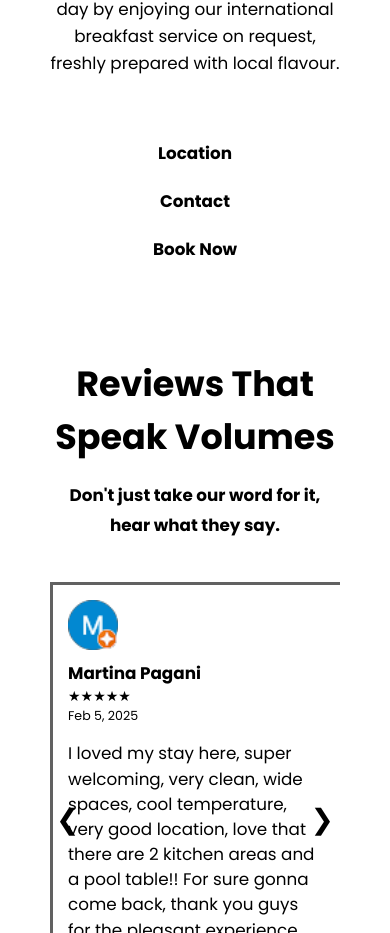
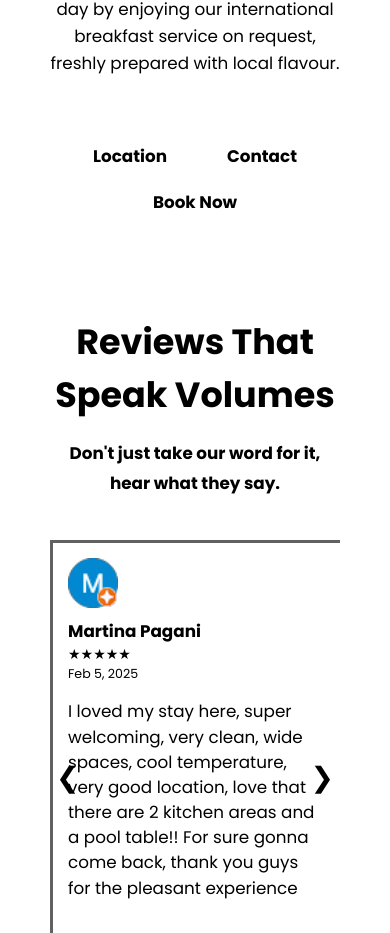
Before and after one commit to ellas42/cocoguesthouse, a plain HTML site: page index.html in a window 390 px wide. Shown: the part 2620-3553 px from the top of the page. Drawn offline with nearby package versions, Linux system fonts and the light colour scheme.

Commit message:
Update first.css

```diff
--- a/first.css
+++ b/first.css
@@ -136,7 +136,7 @@ nav ul {
 }
 
 nav ul li {
-    margin: 0 20px;
+    margin: 0 15px;
 }
 
 nav ul li a {
@@ -174,16 +174,17 @@ nav ul li a:hover::after {
 
 @media (max-width: 600px) {
     nav ul {
-        display: block;
-        text-align: center;
+        justify-content: center;
+        flex-wrap: nonwrap;
     }
 
     nav ul li {
-        margin: 10px 0;
+        margin: 0 15px;
     }
 
     nav ul li a {
         font-size: 1.2rem;
+        padding: 10px 15px;
     }
 }
 
```
